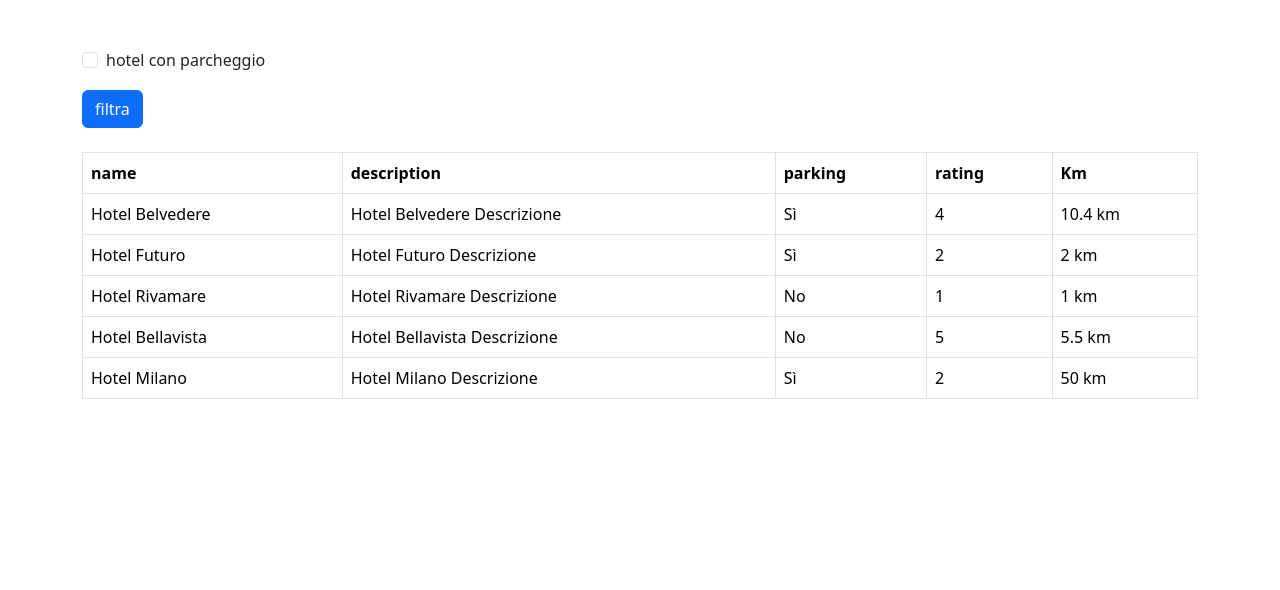
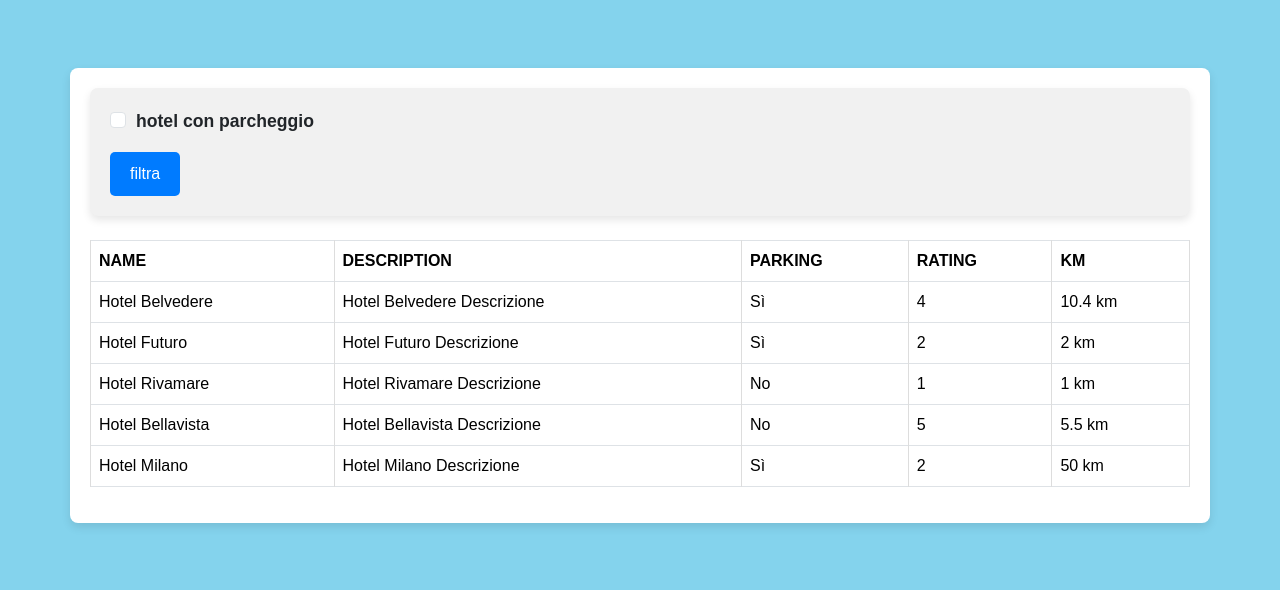
Before and after one commit to natdm02/php-hotel, a PHP site: page / in a window 1280 px wide. Shown: the top 590 px of the page. Run offline with PHP 8.4, Linux system fonts and the light colour scheme.

Commit message:
[add] some css

```diff
--- a/index.php
+++ b/index.php
@@ -51,6 +51,8 @@
     <title>PHP HOTEL</title>
     <!--BOOTSTRAP-->
     <link href="https://cdn.jsdelivr.net/npm/bootstrap@5.3.0-alpha3/dist/css/bootstrap.min.css" rel="stylesheet" integrity="sha384-KK94CHFLLe+nY2dmCWGMq91rCGa5gtU4mk92HdvYe+M/SXH301p5ILy+dN9+nJOZ" crossorigin="anonymous">
+    <!--css-->
+    <link rel="stylesheet" href="mine.css">
 </head>
 
 <body>
--- /dev/null
+++ b/mine.css
@@ -0,0 +1,85 @@
+body {
+    font-family:Impact, Haettenschweiler, 'Arial Narrow Bold', sans-serif;
+    background-color: #f4f4f9;
+    margin: 0;
+    padding: 0;
+}
+
+
+body {
+    font-family: Arial, sans-serif;
+    background-color: #84d3ed;
+    margin: 0;
+    padding: 0;
+}
+
+
+main {
+    padding: 20px 0;
+}
+
+.container {
+    background-color: white;
+    border-radius: 8px;
+    padding: 20px;
+    box-shadow: 0px 4px 10px rgba(0, 0, 0, 0.1);
+}
+
+
+form {
+    background-color: #f1f1f1;
+    padding: 20px;
+    border-radius: 8px;
+    box-shadow: 0px 4px 8px rgba(0, 0, 0, 0.1);
+}
+
+form .form-check-input {
+    margin-right: 10px;
+}
+
+form .form-check-label {
+    font-weight: bold;
+    font-size: 1.1em;
+}
+
+form .btn {
+    background-color: #007bff;
+    color: white;
+    padding: 10px 20px;
+    border: none;
+    border-radius: 5px;
+    cursor: pointer;
+}
+
+form .btn:hover {
+    background-color: #0056b3;
+}
+
+table {
+    width: 100%;
+    margin-top: 20px;
+    border-collapse: collapse;
+}
+
+table th, table td {
+    padding: 15px;
+    text-align: left;
+    border: 1px solid #ddd;
+}
+
+table th {
+    background-color: #343a40;
+    color: #333;
+    font-weight: bold;
+    text-transform: uppercase;
+}
+
+
+table tr:hover {
+    background-color: #e9ecef;
+}
+
+table td {
+    font-size: 1em;
+    color: #333;
+}
```
